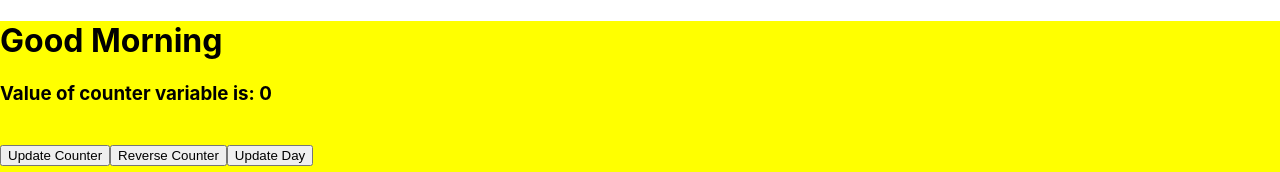
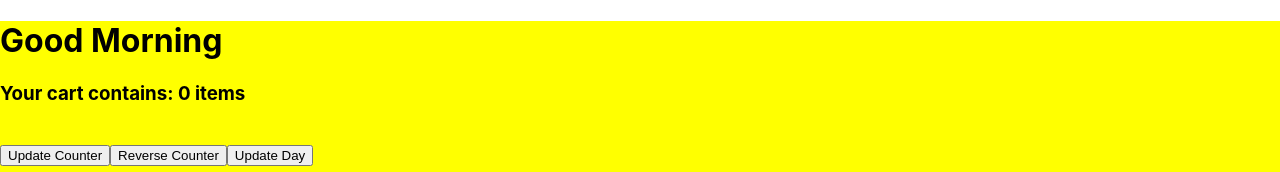
Before and after one commit to raeelhaider/reactapp2, a React (Create React App) app: page / in a window 1280 px wide. Shown: the top 172 px of the page. Built offline with nearby package versions, Linux system fonts and the light colour scheme.

Commit message:
update app.js

```diff
--- a/src/message.js
+++ b/src/message.js
@@ -3,7 +3,7 @@ import React from 'react';
 export function Message (props) {
     return (
 
-            <h3> Value of counter variable is: {props.counter} </h3>
+            <h3> Your cart contains: {props.counter} items </h3>
 
     )
 }
```
